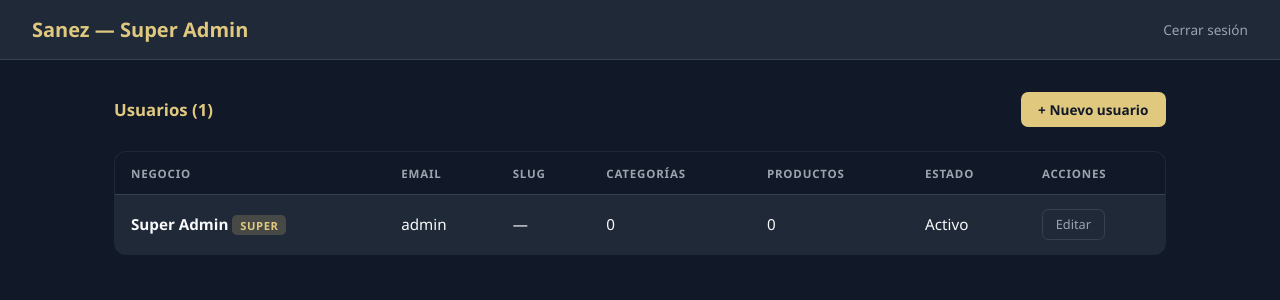
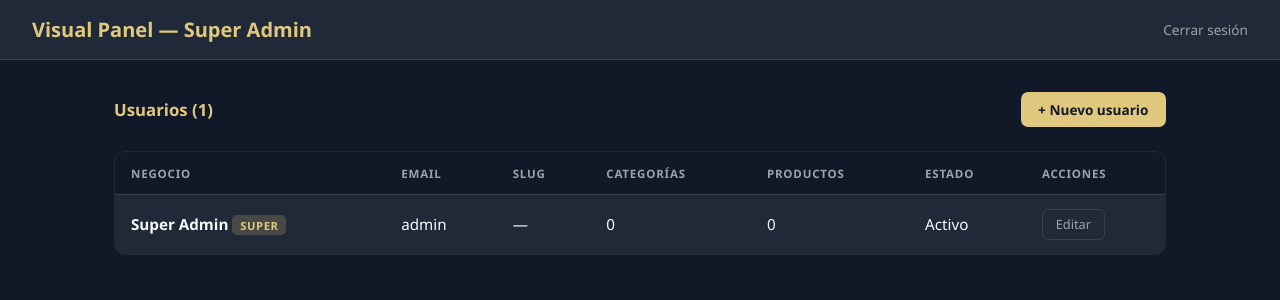
Before and after one commit to araod14/sanez_visualizer, a FastAPI app: page /super in a window 1280 px wide. Shown: the top 300 px of the page. Run offline with FastAPI, Linux system fonts and the light colour scheme; the visitor is signed in with stand-in values (Sample User, id 1).

Commit message:
title changed

```diff
--- a/main.py
+++ b/main.py
@@ -40,7 +40,7 @@ RESERVED_SLUGS = {"admin", "super", "api", "login", "logout", "static", "menu",
 # ---------------------------------------------------------------------------
 # App
 # ---------------------------------------------------------------------------
-app = FastAPI(title="Sanez Visualizer")
+app = FastAPI(title="Visual Panel")
 app.add_middleware(SessionMiddleware, secret_key=SECRET_KEY)
 app.mount("/static", StaticFiles(directory="static"), name="static")
 
--- a/templates/login.html
+++ b/templates/login.html
@@ -3,7 +3,7 @@
 <head>
   <meta charset="UTF-8">
   <meta name="viewport" content="width=device-width, initial-scale=1.0">
-  <title>Sanez — Acceso Admin</title>
+  <title>Visual Panel — Acceso Admin</title>
   <style>
     *, *::before, *::after { margin: 0; padding: 0; box-sizing: border-box; }
 
@@ -99,7 +99,7 @@
 </head>
 <body>
   <div class="card">
-    <h1>Sanez</h1>
+    <h1>Visual Panel</h1>
     <p class="subtitulo">Panel de administración</p>
 
     {% if error %}
--- a/templates/super/user_form.html
+++ b/templates/super/user_form.html
@@ -3,7 +3,7 @@
 <head>
   <meta charset="UTF-8">
   <meta name="viewport" content="width=device-width, initial-scale=1.0">
-  <title>Sanez — {{ "Editar" if modo == "editar" else "Nuevo" }} usuario</title>
+  <title>Visual Panel — {{ "Editar" if modo == "editar" else "Nuevo" }} usuario</title>
   <style>
     *, *::before, *::after { margin: 0; padding: 0; box-sizing: border-box; }
     body {
@@ -92,7 +92,7 @@
 <body>
 
 <header>
-  <h1>Sanez — Super Admin</h1>
+  <h1>Visual Panel — Super Admin</h1>
   <a href="/super">← Volver</a>
 </header>
 
--- a/templates/super/users_list.html
+++ b/templates/super/users_list.html
@@ -3,7 +3,7 @@
 <head>
   <meta charset="UTF-8">
   <meta name="viewport" content="width=device-width, initial-scale=1.0">
-  <title>Sanez — Super Admin</title>
+  <title>Visual Panel — Super Admin</title>
   <style>
     *, *::before, *::after { margin: 0; padding: 0; box-sizing: border-box; }
     body {
@@ -113,7 +113,7 @@
 <body>
 
 <header>
-  <h1>Sanez — Super Admin</h1>
+  <h1>Visual Panel — Super Admin</h1>
   <a href="/logout">Cerrar sesión</a>
 </header>
 
```
